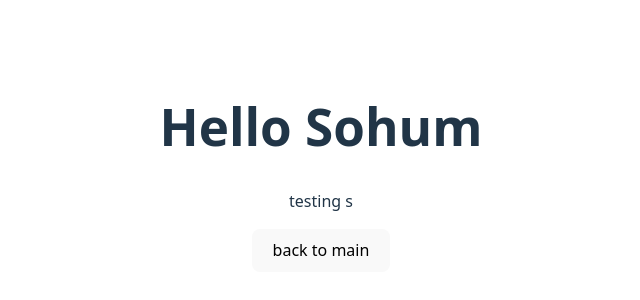
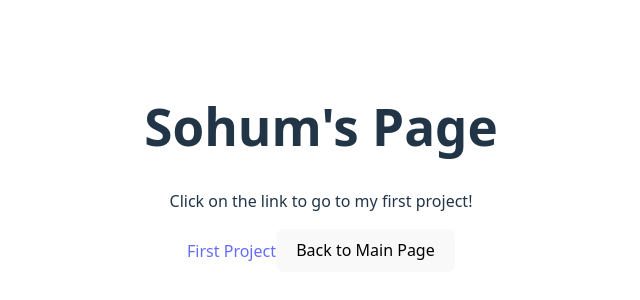
Before and after one commit to soshi04/summer-25, a React (Vite) app in the folder messing-around/: page /sohum in a window 1280 px wide. Shown: the part 232-532 px from the top of the page, without its empty margins (319-959 px from the left). Built offline with nearby package versions, Linux system fonts and the light colour scheme.

Commit message:
added leetcode tracker

```diff
--- a/messing-around/src/pages/sohum/MainPageS.tsx
+++ b/messing-around/src/pages/sohum/MainPageS.tsx
@@ -1,13 +1,16 @@
-import { useNavigate } from 'react-router-dom'
+import { useNavigate, Link } from 'react-router-dom'
 
 function MainPageS() {
     const navigate = useNavigate()
 
     return (
         <>
-        <h1>Hello Sohum</h1>
-        <p>testing s</p>
-        <button onClick={() => navigate('/')}>back to main</button>
+        <h1>Sohum's Page</h1>
+        <p>Click on the link to go to my first project!</p>
+
+        <Link to="https://leetcode-suggest-and-track.vercel.app/">First Project</Link>
+        <button onClick={() => navigate('/')}>Back to Main Page</button>
+
         </>
     )
 }
```
